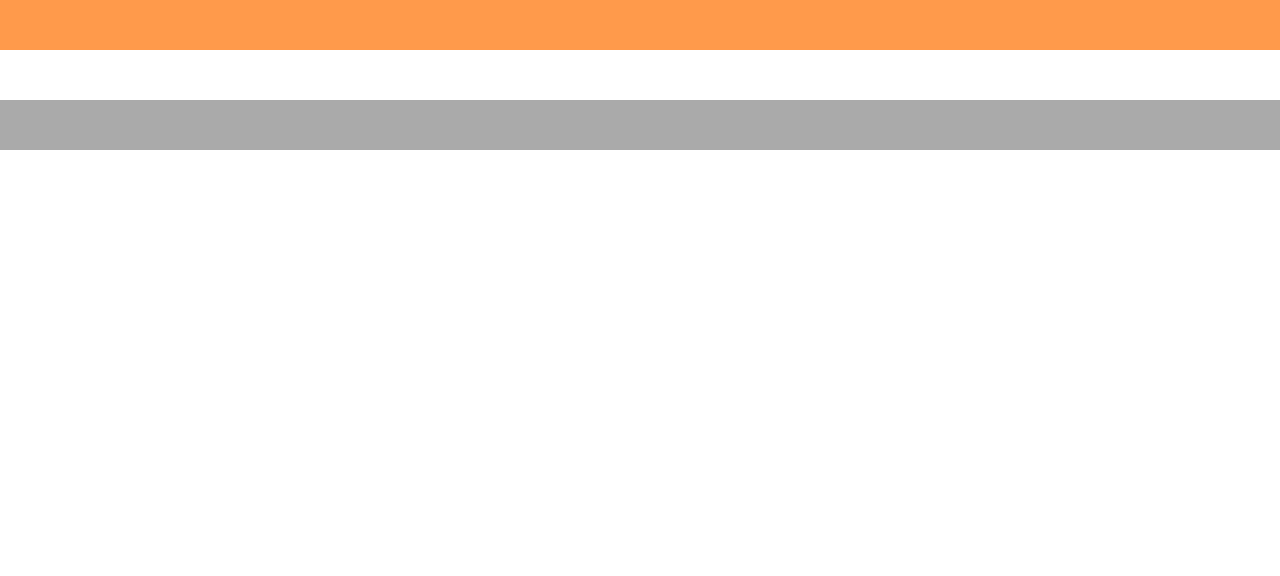
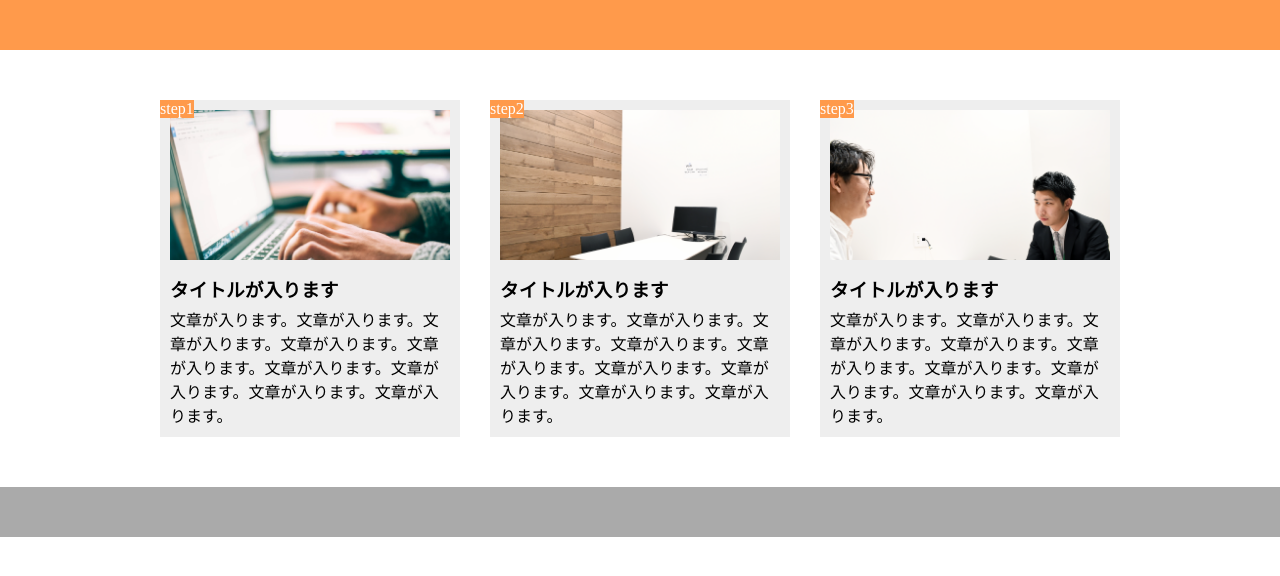
Before and after one commit to tfuabio/chapter9_exercise, a plain HTML site: page exercise2/index.html in a window 1280 px wide. Drawn offline with Linux system fonts and the light colour scheme.

Commit message:
[Finish] 1-9-2

```diff
--- a/exercise2/index.html
+++ b/exercise2/index.html
@@ -8,7 +8,33 @@
   <body>
     <header></header>
     <main>
-
+      <div class="step">
+        <div class="step-image img1"></div>
+        <span class="step-number">step1</span>
+          <section class="step-text">
+            <h3 class="step-text-title">タイトルが入ります</h3>
+            <p>文章が入ります。文章が入ります。文章が入ります。文章が入ります。文章が入ります。文章が入ります。文章が入ります。文章が入ります。文章が入ります。</p>
+          </section>
+        </div>
+      </div>
+      <div class="step">
+        <div class="step-image img2"></div>
+        <span class="step-number">step2</span>
+          <section class="step-text">
+            <h3 class="step-text-title">タイトルが入ります</h3>
+            <p>文章が入ります。文章が入ります。文章が入ります。文章が入ります。文章が入ります。文章が入ります。文章が入ります。文章が入ります。文章が入ります。</p>
+          </section>
+        </div>
+      </div>
+      <div class="step">
+        <div class="step-image img3"></div>
+        <span class="step-number">step3</span>
+          <section class="step-text">
+            <h3 class="step-text-title">タイトルが入ります</h3>
+            <p>文章が入ります。文章が入ります。文章が入ります。文章が入ります。文章が入ります。文章が入ります。文章が入ります。文章が入ります。文章が入ります。</p>
+          </section>
+        </div>
+      </div>
     </main>
     <footer></footer>
   </body>
--- a/exercise2/style.css
+++ b/exercise2/style.css
@@ -11,10 +11,53 @@ header {
 }
 
 main {
+  display: flex;
+  justify-content: center;
+  margin: 50px auto;
+}
+
+.step {
   background-color: #EEEEEE;
-  margin: 50px auto;
+  width: 300px;
+  padding: 10px;
+  position: relative;
+}
 
+.step:nth-child(2) {
+  margin: 0 30px;
 }
+
+.step-image {
+  width: 100% ;
+  height: 150px;
+  background-size: cover;
+}
+
+.img1 {
+  background-image: url(img/flow01.png);
+}
+
+.img2 {
+  background-image: url(img/flow02.png);
+}
+
+.img3 {
+  background-image: url(img/flow03.png);
+}
+
+.step-number {
+  background-color: #FF9A4B;
+  color: white;
+  position: absolute;
+  top: 0;
+  left: 0;
+}
+
+.step-text-title {
+  margin-top: 15px;
+  margin-bottom: 5px;
+}
+
 footer {
   background-color: #AAAAAA;
   width: 100%;
```
